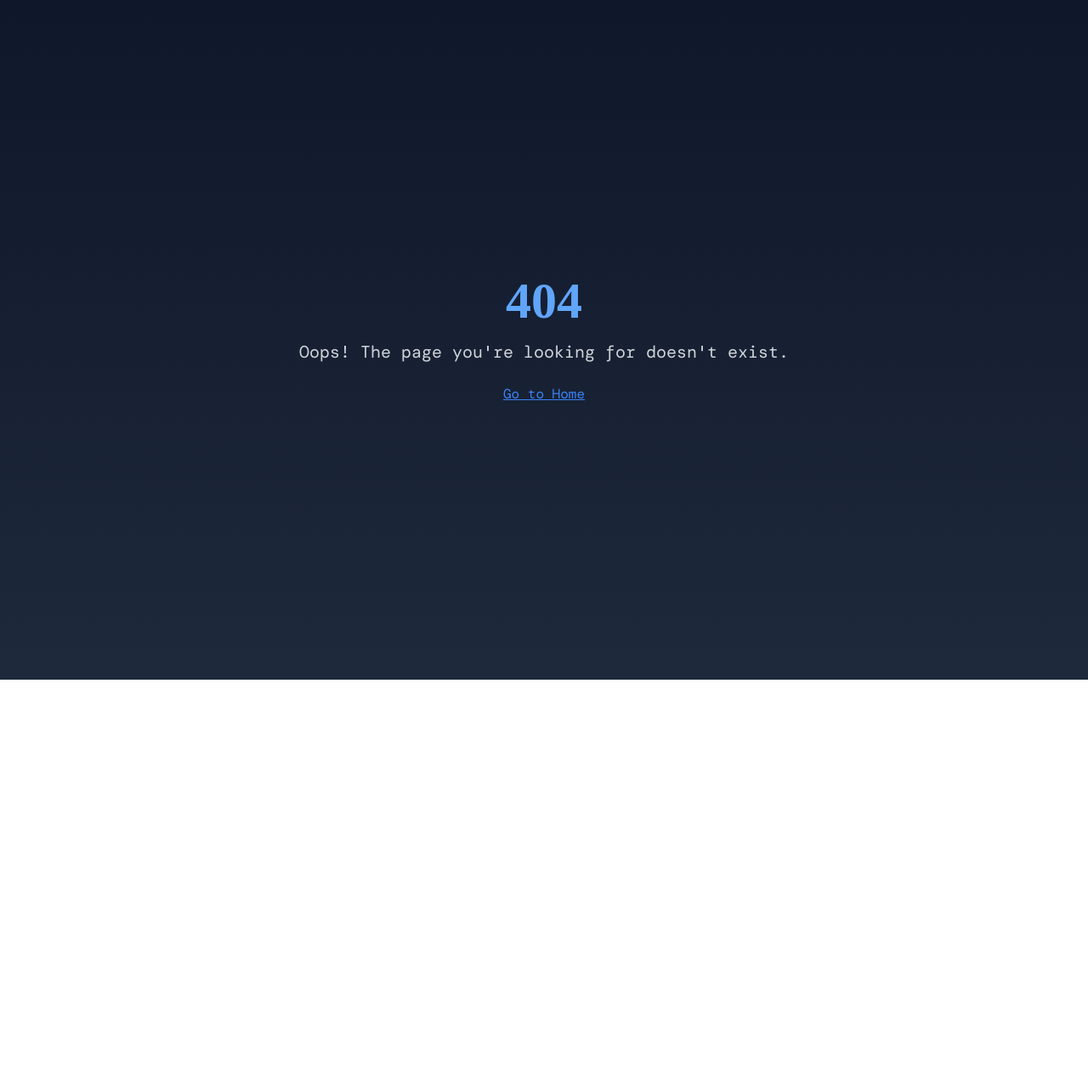
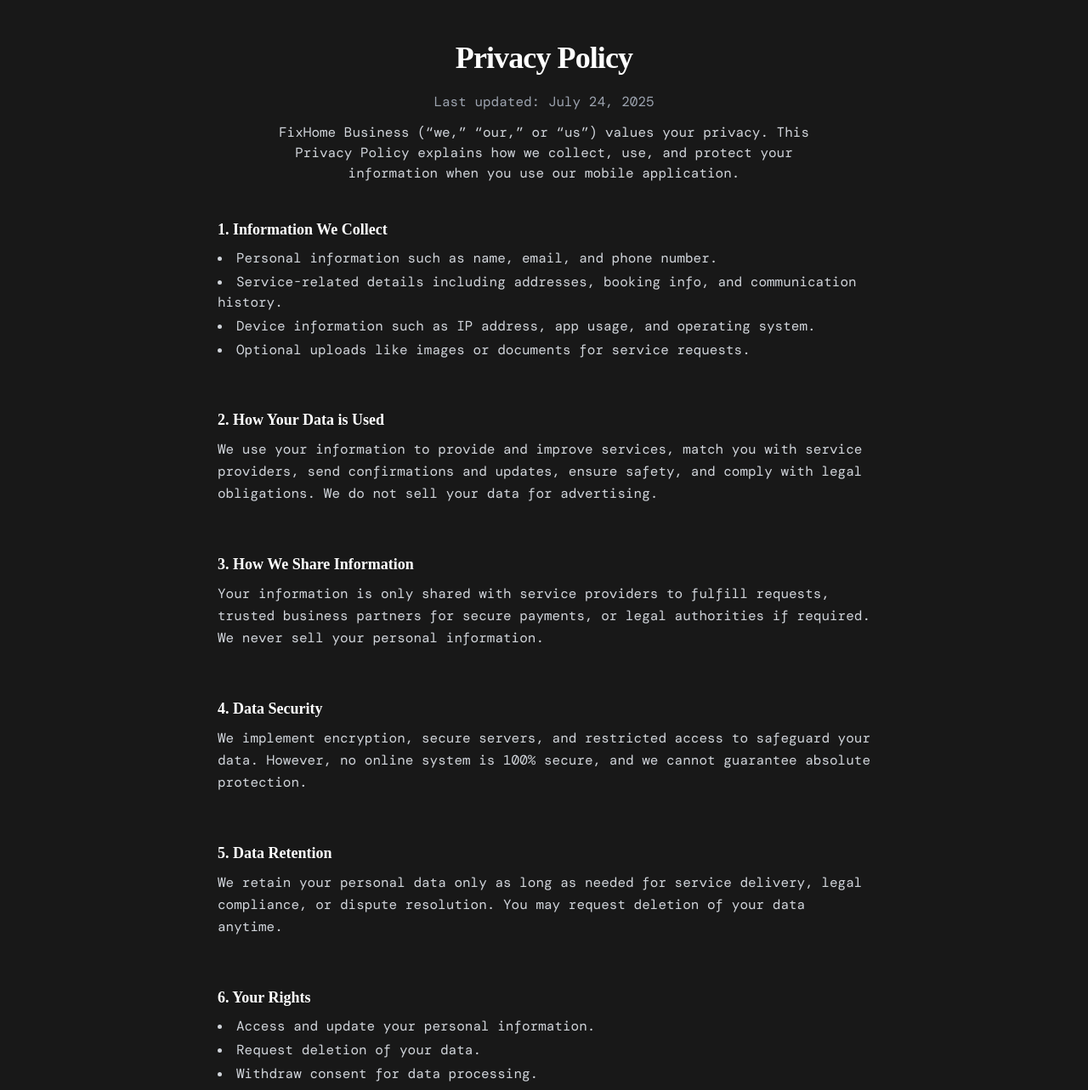
Before and after one commit to TecxZo/tecxzo, a React (Vite) app: page /fixhomebusiness/privacypolicy in a window 1280 px wide. Before the commit this address had no page. Shown: the top 1283 px of the page at 85% size. Before the commit the page ends 800 px from the top, so only its background shows below. Built offline with nearby package versions, Linux system fonts and the light colour scheme; a web font is replaced by a local one.

Commit message:
fixhome'

```diff
--- a/src/App.tsx
+++ b/src/App.tsx
@@ -13,6 +13,8 @@ import PrivacyPolicyDayStories from "./components/DayStories/privacyPolicy";
 import DataDeletionPolicyDayStories from "./components/DayStories/dataDeletion";
 import NotFound from "./components/NotFound";
 import { TechnologiesUsedSection } from "./components/technologies-used-section";
+import PrivacyPolicyFixHomeBusiness from "./components/FHBusiness/privacyPolicy";
+import DataDeletionFixHome from "./components/FHBusiness/dataDeletion";
 
 function App() {
   return (
@@ -40,6 +42,8 @@ function App() {
         <Route path="/tecxspend/dataDeletion" element={<DataDeletionPolicy />} />
         <Route path="/daystories/privacypolicy" element={<PrivacyPolicyDayStories />} />
         <Route path="/daystories/datadeletion" element={<DataDeletionPolicyDayStories />} />
+        <Route path="/fixhomebusiness/privacypolicy" element={<PrivacyPolicyFixHomeBusiness />} />
+        <Route path="/fixhomebusiness/datadeletion" element={<DataDeletionFixHome />} />
         <Route path="*" element={<NotFound />} />
       </Routes>
     </div>
--- /dev/null
+++ b/src/components/FHBusiness/dataDeletion.tsx
@@ -0,0 +1,86 @@
+const DataDeletionFixHome = () => {
+  return (
+    <div className="min-h-screen bg-[#181818] text-white flex items-center justify-center py-12 px-4">
+      <div className="w-full max-w-3xl mx-auto">
+        <h1 className="text-2xl md:text-3xl lg:text-4xl font-extrabold text-center mb-3 md:mb-4 lg:mb-5 text-white tracking-tight leading-tight">
+          Data Deletion Policy
+        </h1>
+        <p className="text-center text-gray-400 text-xs md:text-sm lg:text-base mb-1 md:mb-2 lg:mb-3">
+          Last updated: August 31, 2025
+        </p>
+        <p className="text-xs md:text-sm lg:text-base text-gray-300 leading-relaxed text-center mb-6 md:mb-8 lg:mb-10 max-w-2xl mx-auto">
+          <strong>FixHome Business</strong> values your privacy and provides full
+          control over your data. This page explains how you can request the
+          deletion of your personal information from our systems.
+        </p>
+        <div className="space-y-12 md:space-y-14">
+          <section>
+            <h2 className="text-lg font-semibold mb-2 text-white">
+              1. What Data Can Be Deleted
+            </h2>
+            <ul className="list-disc list-inside text-gray-300 mb-6 space-y-1">
+              <li>Account details (name, email, phone number)</li>
+              <li>Service history and booking records</li>
+              <li>Uploaded media such as images or documents</li>
+              <li>Any optional personal information provided</li>
+            </ul>
+          </section>
+          <section>
+            <h2 className="text-lg font-semibold mb-2 text-white">
+              2. How to Request Data Deletion
+            </h2>
+            <p className="text-base text-gray-300 leading-relaxed mb-6">
+              You can request deletion of your data by sending us an email at{" "}
+              <a
+                href="mailto:tecxzo.dev@gmail.com"
+                className="text-white-400 underline hover:text-white-500"
+              >
+                tecxzo.dev@gmail.com
+              </a>
+              . Please include your registered phone number or email address to
+              help us identify your account.
+            </p>
+          </section>
+          <section>
+            <h2 className="text-lg font-semibold mb-2 text-white">
+              3. Processing Time
+            </h2>
+            <p className="text-base text-gray-300 leading-relaxed mb-6">
+              Once we receive your deletion request, we will process it within
+              <strong> 7 business days</strong>. After deletion, your data will
+              be permanently removed from our systems and cannot be recovered.
+            </p>
+          </section>
+          <section>
+            <h2 className="text-lg font-semibold mb-2 text-white">
+              4. Exceptions
+            </h2>
+            <p className="text-base text-gray-300 leading-relaxed mb-6">
+              Certain data may be retained if required by law, regulatory
+              obligations, or for resolving disputes and fraud prevention.
+            </p>
+          </section>
+          <section>
+            <h2 className="text-lg font-semibold mb-2 text-white">
+              5. Contact Us
+            </h2>
+            <p className="text-base text-gray-300 leading-relaxed">
+              If you have questions about data deletion, please reach out to us
+              at:
+            </p>
+            <p className="mt-2">
+              <a
+                href="mailto:tecxzo.dev@gmail.com"
+                className="text-white-400 underline hover:text-white-500"
+              >
+                fixhome.support@gmail.com
+              </a>
+            </p>
+          </section>
+        </div>
+      </div>
+    </div>
+  );
+};
+
+export default DataDeletionFixHome;
--- /dev/null
+++ b/src/components/FHBusiness/privacyPolicy.tsx
@@ -0,0 +1,130 @@
+const PrivacyPolicyFixHomeBusiness = () => {
+  return (
+    <div className="min-h-screen bg-[#181818] text-white flex items-center justify-center py-12 px-4">
+      <div className="w-full max-w-3xl mx-auto">
+        <h1 className="text-2xl md:text-3xl lg:text-4xl font-extrabold text-center mb-3 md:mb-4 lg:mb-5 text-white tracking-tight leading-tight">
+          Privacy Policy
+        </h1>
+        <p className="text-center text-gray-400 text-xs md:text-sm lg:text-base mb-1 md:mb-2 lg:mb-3">
+          Last updated: July 24, 2025
+        </p>
+        <p className="text-xs md:text-sm lg:text-base text-gray-300 leading-relaxed text-center mb-6 md:mb-8 lg:mb-10 max-w-2xl mx-auto">
+          <strong>FixHome Business</strong> (“we,” “our,” or “us”) values your
+          privacy. This Privacy Policy explains how we collect, use, and protect
+          your information when you use our mobile application.
+        </p>
+        <div className="space-y-12 md:space-y-14">
+          <section>
+            <h2 className="text-lg font-semibold mb-2 text-white">
+              1. Information We Collect
+            </h2>
+            <ul className="list-disc list-inside text-gray-300 mb-6 space-y-1">
+              <li>Personal information such as name, email, and phone number.</li>
+              <li>
+                Service-related details including addresses, booking info, and
+                communication history.
+              </li>
+              <li>
+                Device information such as IP address, app usage, and operating
+                system.
+              </li>
+              <li>
+                Optional uploads like images or documents for service requests.
+              </li>
+            </ul>
+          </section>
+          <section>
+            <h2 className="text-lg font-semibold mb-2 text-white">
+              2. How Your Data is Used
+            </h2>
+            <p className="text-base text-gray-300 leading-relaxed mb-6">
+              We use your information to provide and improve services, match you
+              with service providers, send confirmations and updates, ensure
+              safety, and comply with legal obligations. We do not sell your
+              data for advertising.
+            </p>
+          </section>
+          <section>
+            <h2 className="text-lg font-semibold mb-2 text-white">
+              3. How We Share Information
+            </h2>
+            <p className="text-base text-gray-300 leading-relaxed mb-6">
+              Your information is only shared with service providers to fulfill
+              requests, trusted business partners for secure payments, or legal
+              authorities if required. We never sell your personal information.
+            </p>
+          </section>
+          <section>
+            <h2 className="text-lg font-semibold mb-2 text-white">
+              4. Data Security
+            </h2>
+            <p className="text-base text-gray-300 leading-relaxed mb-6">
+              We implement encryption, secure servers, and restricted access to
+              safeguard your data. However, no online system is 100% secure, and
+              we cannot guarantee absolute protection.
+            </p>
+          </section>
+          <section>
+            <h2 className="text-lg font-semibold mb-2 text-white">
+              5. Data Retention
+            </h2>
+            <p className="text-base text-gray-300 leading-relaxed mb-6">
+              We retain your personal data only as long as needed for service
+              delivery, legal compliance, or dispute resolution. You may request
+              deletion of your data anytime.
+            </p>
+          </section>
+          <section>
+            <h2 className="text-lg font-semibold mb-2 text-white">
+              6. Your Rights
+            </h2>
+            <ul className="list-disc list-inside text-gray-300 mb-6 space-y-1">
+              <li>Access and update your personal information.</li>
+              <li>Request deletion of your data.</li>
+              <li>Withdraw consent for data processing.</li>
+              <li>Request a copy of your stored data.</li>
+            </ul>
+          </section>
+          <section>
+            <h2 className="text-lg font-semibold mb-2 text-white">
+              7. Children’s Privacy
+            </h2>
+            <p className="text-base text-gray-300 leading-relaxed mb-6">
+              FixHome Business is not intended for children under 13. We do not
+              knowingly collect personal data from children.
+            </p>
+          </section>
+          <section>
+            <h2 className="text-lg font-semibold mb-2 text-white">
+              8. Changes to this Policy
+            </h2>
+            <p className="text-base text-gray-300 leading-relaxed mb-6">
+              We may update this Privacy Policy from time to time. Updates will
+              be posted on this page, and continued use of the app means you
+              accept the revised terms.
+            </p>
+          </section>
+          <section>
+            <h2 className="text-lg font-semibold mb-2 text-white">
+              9. Contact
+            </h2>
+            <p className="text-base text-gray-300 leading-relaxed">
+              For any questions or concerns about this Privacy Policy, please
+              contact us at:
+            </p>
+            <p className="mt-2">
+              <a
+                href="mailto:tecxzo.dev@gmail.com"
+                className="text-white-400 underline hover:text-white-500"
+              >
+                support@fixhomebusiness.com
+              </a>
+            </p>
+          </section>
+        </div>
+      </div>
+    </div>
+  );
+};
+
+export default PrivacyPolicyFixHomeBusiness;
```
